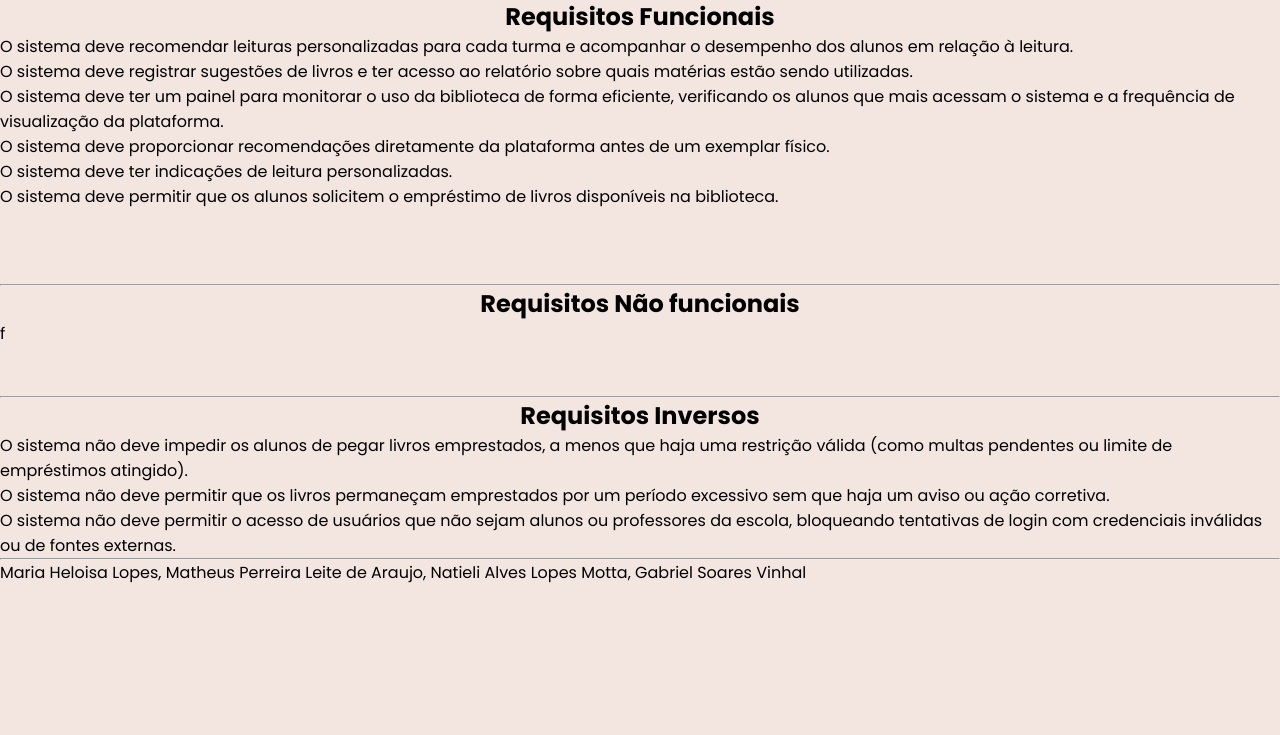
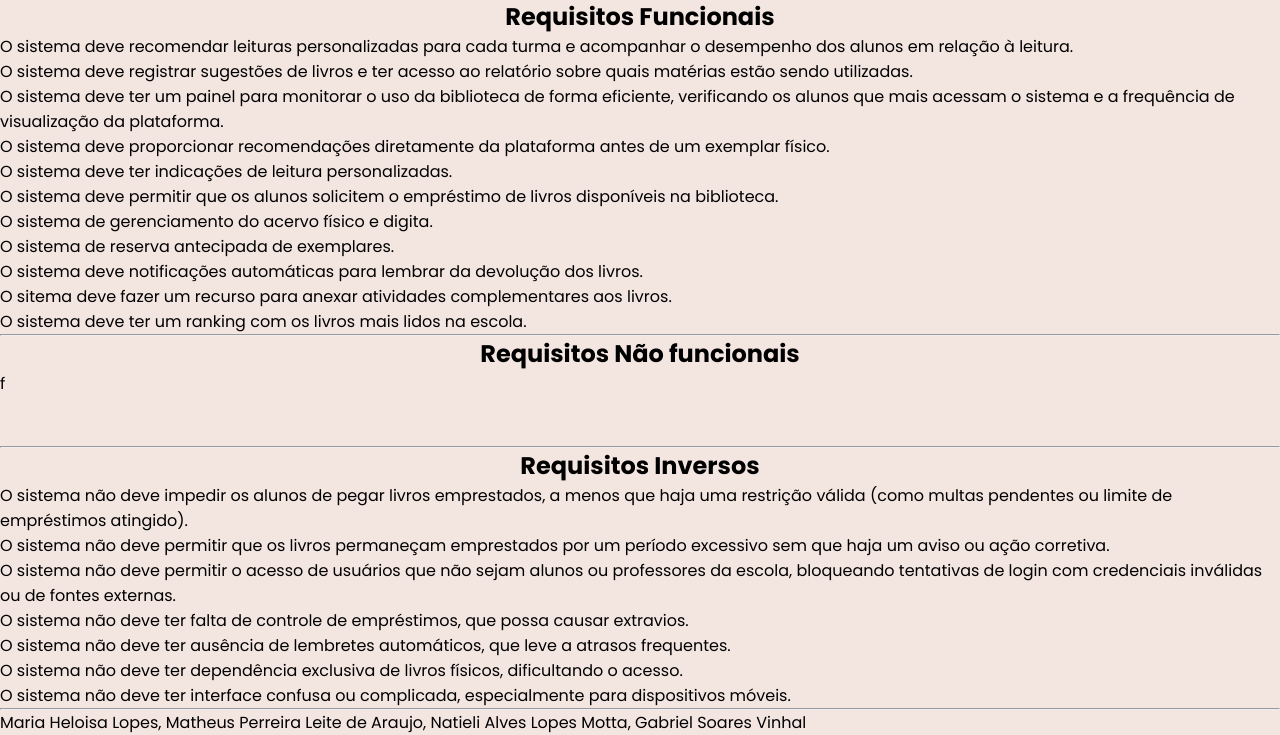
Before and after one commit to CEEMTI-BG-prof-Melissa/trabalho-1-trimestre-grupo-5, a plain HTML site: page index.html in a window 1280 px wide. Shown: the part 71-806 px from the top of the page. Drawn offline with Linux system fonts and the light colour scheme.

Commit message:
Update index.html

```diff
--- a/index.html
+++ b/index.html
@@ -29,9 +29,11 @@
                     <li> O sistema deve proporcionar recomendações diretamente da plataforma antes de um exemplar físico.</li>
                     <li> O sistema deve ter indicações de leitura personalizadas.</li>
                     <li> O sistema deve permitir que os alunos solicitem o empréstimo de livros disponíveis na biblioteca.</li>
-                    <li> </li>
-                    <li> </li>
-                    <li> </li>
+                    <li> O sistema de gerenciamento do acervo físico e digita. </li>
+                    <li> O sistema de reserva antecipada de exemplares.</li>
+                    <li> O sistema deve notificações automáticas para lembrar da devolução dos livros.</li>
+                    <li> O sitema deve fazer um recurso para anexar atividades complementares aos livros.</li>
+                    <li> O sistema deve ter um ranking com os livros mais lidos na escola.</li>
                 </ol>
                 <hr>
 
@@ -54,6 +56,10 @@
                     <li> O sistema não deve impedir os alunos de pegar livros emprestados, a menos que haja uma restrição válida (como multas pendentes ou limite de empréstimos atingido).</li>
                     <li> O sistema não deve permitir que os livros permaneçam emprestados por um período excessivo sem que haja um aviso ou ação corretiva.</li>
                     <li> O sistema não deve permitir o acesso de usuários que não sejam alunos ou professores da escola, bloqueando tentativas de login com credenciais inválidas ou de fontes externas.</li>
+                    <li> O sistema não deve ter falta de controle de empréstimos, que possa causar extravios.</li>
+                    <li> O sistema não deve ter ausência de lembretes automáticos, que leve a atrasos frequentes.</li>
+                    <li> O sistema não deve ter dependência exclusiva de livros físicos, dificultando o acesso.</li>
+                    <li> O sistema não deve ter interface confusa ou complicada, especialmente para dispositivos móveis.</li>
                 </ol>
                 <hr>
 
```
